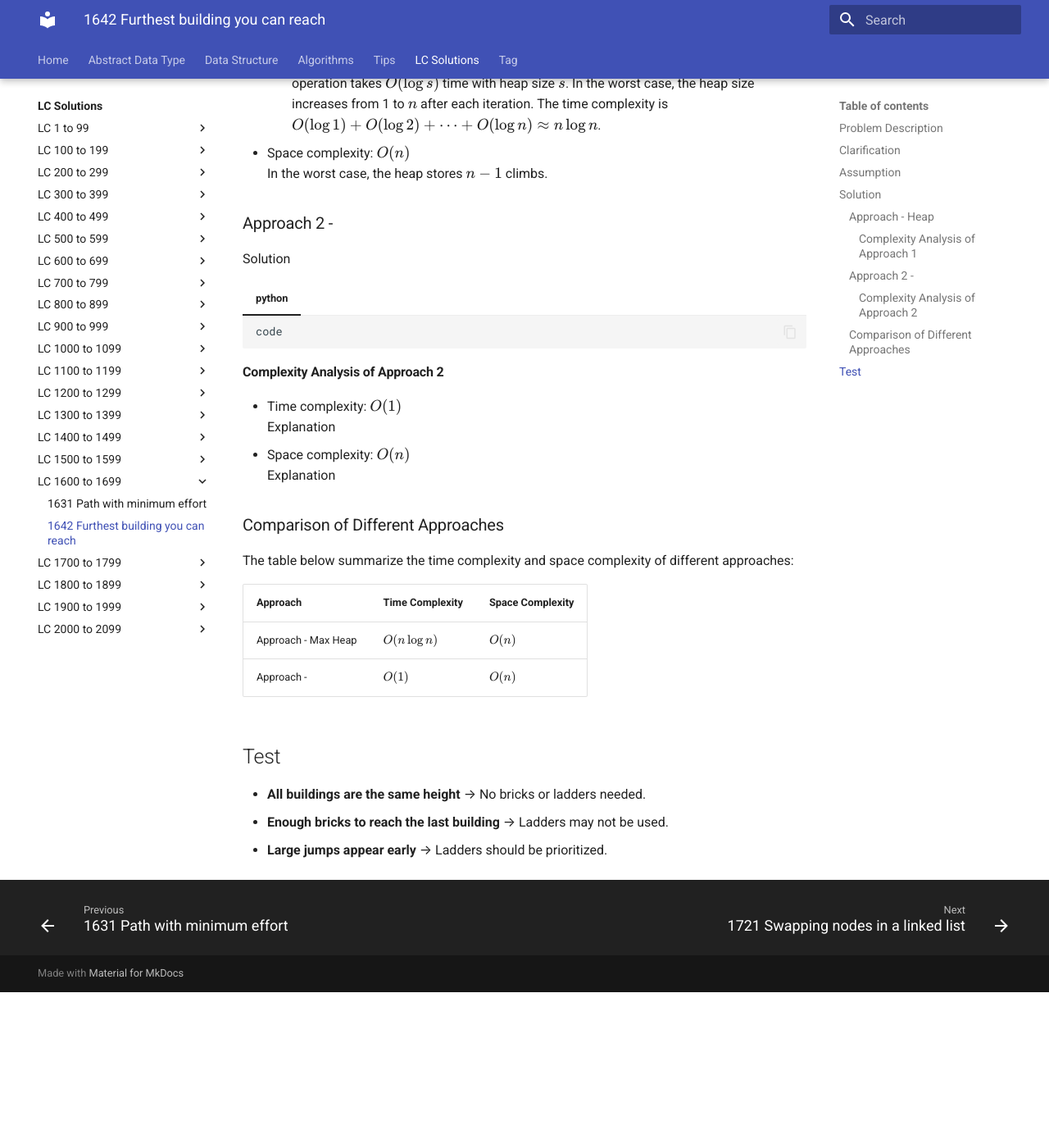
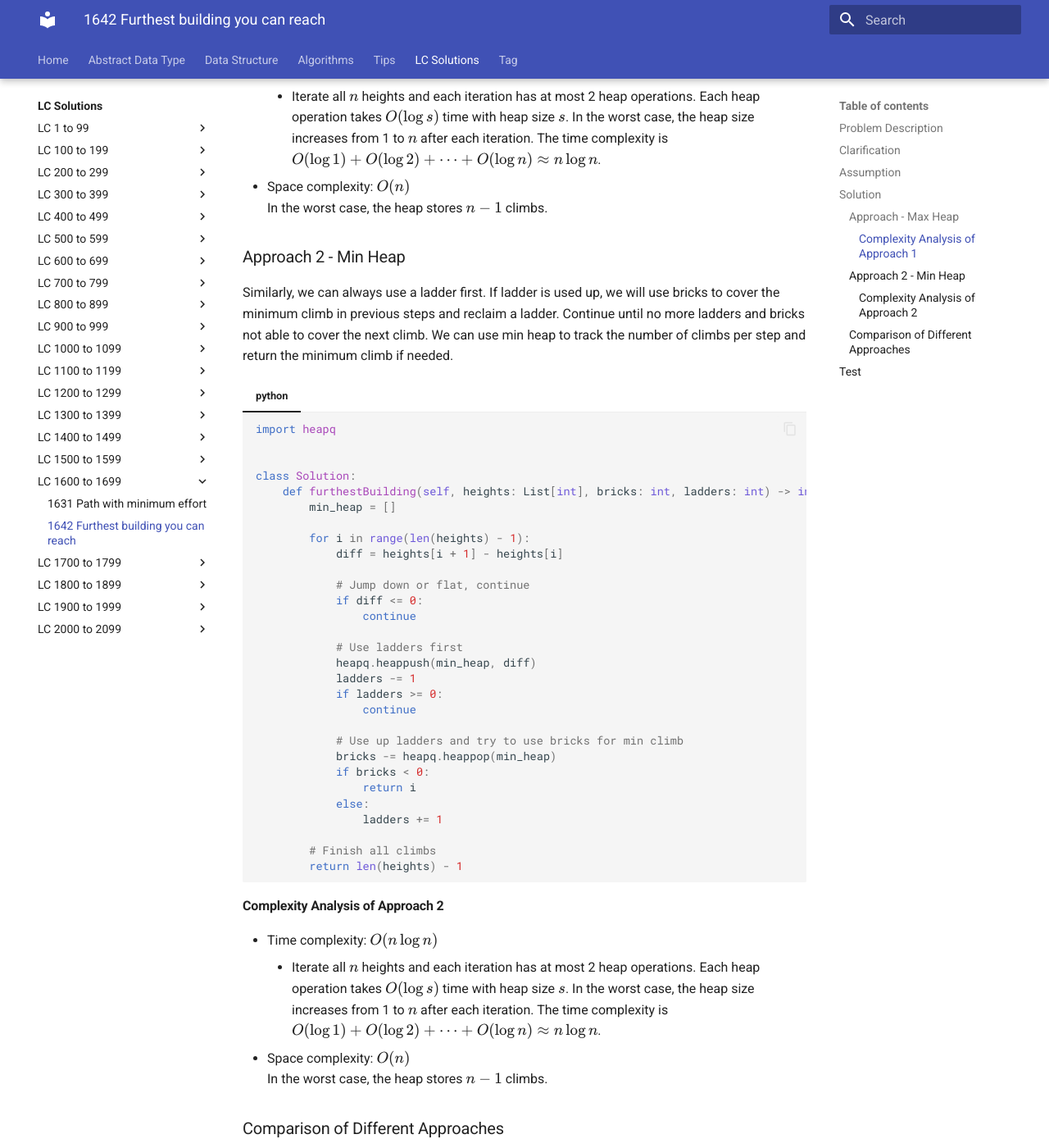
Before and after one commit to RogerLuo-Code/coding-practice, an MkDocs documentation site: the page built from docs/lc-solutions/lc1600-1699/lc1642-furthest-building-you-can-reach.md, in a window 1280 px wide and 1400 px high, scrolled down 1854 px. Shown: the whole window at 82% size. Built offline with MkDocs 1.6.1 and Material for MkDocs 9.7.7, drawn with Linux system fonts in a browser that asks for light colours; before the commit the page ends 3064 px from its top, so only the background shows below that; some of the changed text lies outside the part shown.

Commit message:
Add min heap solution to LC1642

````diff
--- a/docs/lc-solutions/lc1600-1699/lc1642-furthest-building-you-can-reach.md
+++ b/docs/lc-solutions/lc1600-1699/lc1642-furthest-building-you-can-reach.md
@@ -35,13 +35,14 @@ ladders and bricks optimally._
 
 ## Solution
 
-### Approach - Heap
-
 The best strategy is to use the ladder for the longest climbs and the bricks for the
 shortest climbs.
 
-We can use max heap to track number of bricks used for each step. If running out of
-bricks, replace the longest climb with a ladder.
+### Approach - Max Heap
+
+We can always use bricks first. If running out of
+bricks, replace the longest climb with a ladder. We can use max heap to track number of
+climbs needed for each step and return the max climb if needed.
 
 === "Python"
     ```python
@@ -87,31 +88,65 @@ bricks, replace the longest climb with a ladder.
 - Space complexity: $O(n)$
     In the worst case, the heap stores $n - 1$ climbs.
 
-### Approach 2 -
+### Approach 2 - Min Heap
 
-Solution
+Similarly, we can always use a ladder first. If ladder is used up, we will use bricks to
+cover the minimum climb in previous steps and reclaim a ladder. Continue until no more
+ladders and bricks not able to cover the next climb. We can use min heap to track the
+number of climbs per step and return the minimum climb if needed.
 
 === "python"
     ```python
-    code
+    import heapq
+
+
+    class Solution:
+        def furthestBuilding(self, heights: List[int], bricks: int, ladders: int) -> int:
+            min_heap = []
+
+            for i in range(len(heights) - 1):
+                diff = heights[i + 1] - heights[i]
+
+                # Jump down or flat, continue
+                if diff <= 0:
+                    continue
+
+                # Use ladders first
+                heapq.heappush(min_heap, diff)
+                ladders -= 1
+                if ladders >= 0:
+                    continue
+
+                # Use up ladders and try to use bricks for min climb
+                bricks -= heapq.heappop(min_heap)
+                if bricks < 0:
+                    return i
+                else:
+                    ladders += 1
+
+            # Finish all climbs
+            return len(heights) - 1
     ```
 
 #### Complexity Analysis of Approach 2
 
-- Time complexity: $O(1)$
-  Explanation
+- Time complexity: $O(n \log n)$
+    - Iterate all $n$ heights and each iteration has at most 2 heap operations. Each
+    heap operation takes $O(\log s)$ time with heap size $s$. In the worst case, the
+    heap size increases from 1 to $n$ after each iteration. The time complexity is
+    $O(\log 1) + O(\log 2) + \cdots + O(\log n) \approx n \log n$.
 - Space complexity: $O(n)$
-  Explanation
+    In the worst case, the heap stores $n - 1$ climbs.
 
 ### Comparison of Different Approaches
 
 The table below summarize the time complexity and space complexity of different
 approaches:
 
-Approach    | Time Complexity   | Space Complexity |
-------------| ---------------   | ---------------- |
-Approach - Max Heap |  $O(n \log n)$           | $O(n)$ |
-Approach -  |  $O(1)$           | $O(n)$  |
+Approach            | Time Complexity | Space Complexity
+--------------------|-----------------|-----------------
+Approach - Max Heap | $O(n \log n)$   | $O(n)$
+Approach - Min Heap | $O(n \log n)$   | $O(n)$
 
 ## Test
 
````
